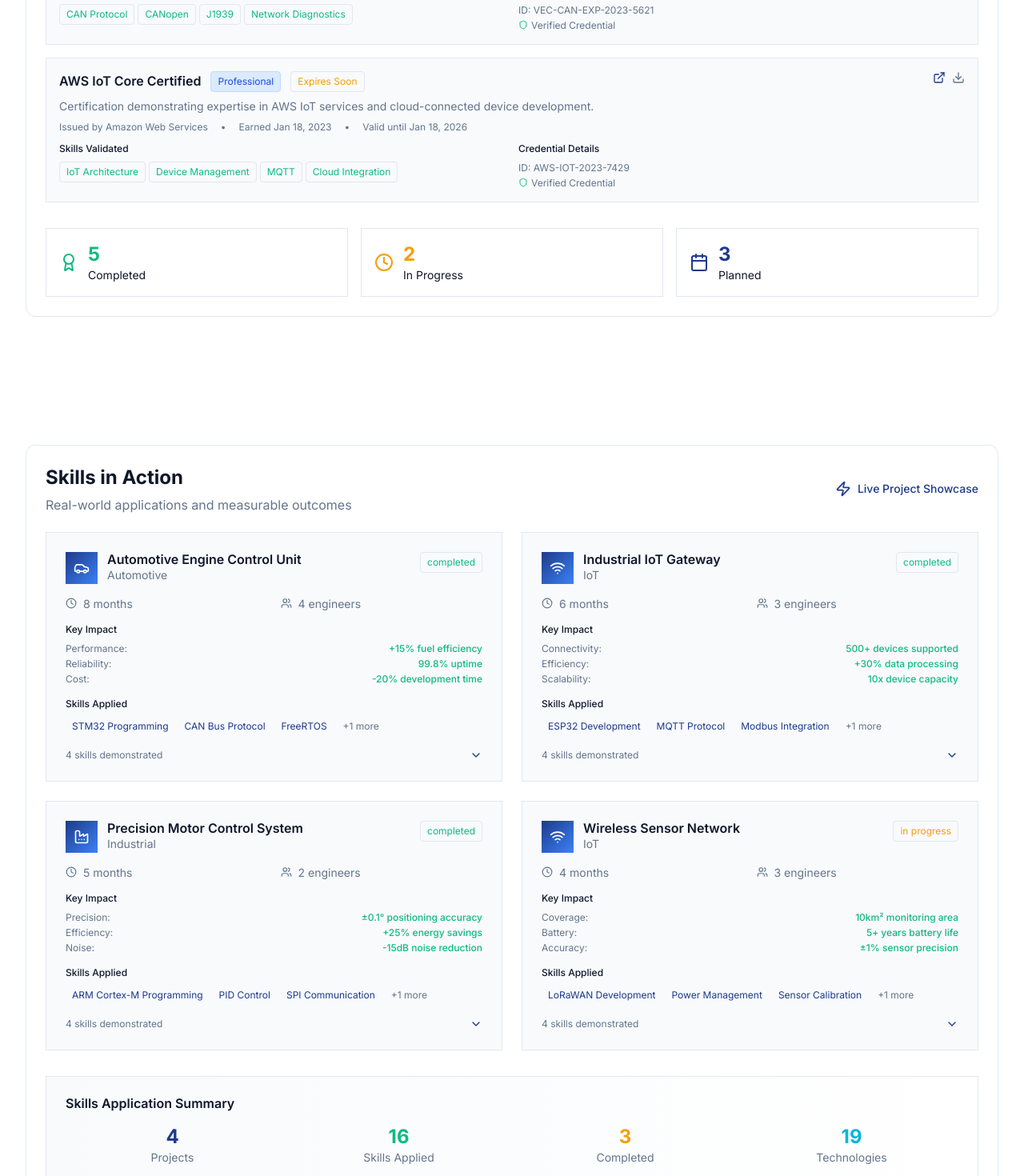
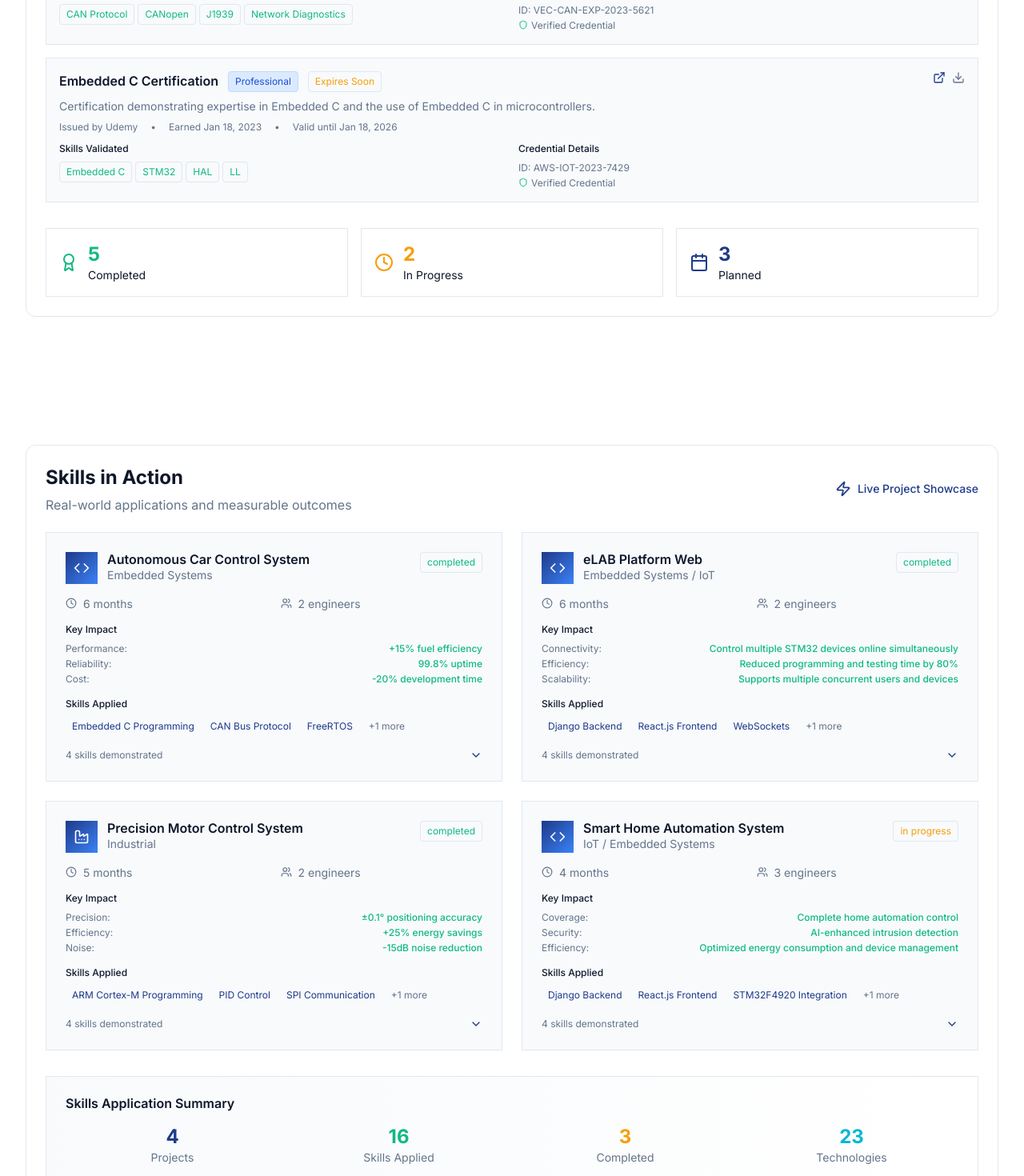
Before and after one commit to Nourreddine1920/noureddine-portfolio, a React (Vite) app in the folder noureddinecode/: page /skills-expertise-observatory in a window 1280 px wide. Shown: the part 3180-4650 px from the top of the page at 80% size. Built offline with nearby package versions, Linux system fonts and the light colour scheme.

Commit message:
feat: minor updates in all sections

```diff
--- a/noureddinecode/src/Routes.jsx
+++ b/noureddinecode/src/Routes.jsx
@@ -17,7 +17,7 @@ const Routes = () => {
       <ScrollToTop />
       <RouterRoutes>
         {/* Define your route here */}
-        <Route path="/" element={<CollaborationGateway />} />
+        <Route path="/" element={<InteractiveLandingExperience />} />
         <Route path="/collaboration-gateway" element={<CollaborationGateway />} />
         <Route path="/professional-journey-timeline" element={<ProfessionalJourneyTimeline />} />
         <Route path="/interactive-landing-experience" element={<InteractiveLandingExperience />} />
--- a/noureddinecode/src/pages/professional-journey-timeline/index.jsx
+++ b/noureddinecode/src/pages/professional-journey-timeline/index.jsx
@@ -24,49 +24,53 @@ const ProfessionalJourneyTimeline = () => {
       duration: "August 2023 - Present",
       current: true,
       logo: "https://images.unsplash.com/photo-1560472354-b33ff0c44a43?w=100&h=100&fit=crop&crop=center",
-      description: `Driving the evolution of STM32-based embedded systems, enhancing firmware architecture, optimizing real-time performance, and implementing advanced peripheral integrations. Responsible for developing scalable solutions and guiding the adoption of best practices in embedded software design.`,
+      description: `Leading the development of an enhanced STM32 HAL library, improving usability, readability, and functionality across multiple STM32 series. Responsibilities include architecture redesign, peripheral driver development, automated code generation, validation, and documentation according to STMicroelectronics standards.`,
       responsibilities: [
-        "Architected and implemented real-time STM32 embedded systems for robotics and automation, ensuring precise peripheral control (I2C, FMC, SPI, UART, CAN)",
-        "Developed control and monitoring features under real-time performance constraints, aligned with safety-critical practices",
-        "Integrated CI/CD workflows using Jenkins and Docker for automated build, test, and deployment processes",
-        "Mentored junior developers, established coding standards, and conducted code reviews to ensure maintainable firmware",
-        "Collaborated closely with hardware teams to define system requirements and interface specifications",
+        "Redesigned STM32 HAL library architecture to improve readability, maintainability, and compliance with STMicroelectronics guidelines",
+        "Developed standard peripheral drivers (I2C, SMBUS, I2S, FMC) using a state-machine architecture for scalable HAL evolution",
+        "Created scripts and templates to automatically generate initialization code for multiple STM32 series",
+        "Implemented a byte-level validation environment and functional use cases to ensure peripheral reliability",
+        "Developed a configuration panel using JSON and HBS formats to integrate with CubeMX for automated code generation",
+        "Provided comprehensive documentation and examples for each peripheral to simplify adoption by developers"
       ],
       achievements: [
-        "Delivered 3 major embedded projects ahead of schedule",
-        "Reduced system boot time by 60% via optimized initialization sequences",
-        "Implemented CAN-FD protocols, increasing data throughput by 300%",
-        "Contributed to achieving ISO 26262 ASIL-D certification for safety-critical components",
+        "Delivered a fully modular HAL library supporting multiple STM32 series with enhanced readability",
+        "Implemented automated code generation pipelines reducing integration time by 70%",
+        "Validated peripheral functionality byte-by-byte, ensuring 99.9% accuracy across I2C, SMBUS, I2S, and FMC",
+        "Created functional use cases and examples for developers, improving adoption and maintainability"
       ],
       technologies: [
         "STM32",
-        "Connectivity peripherals",
-        "FreeRTOS",
-        "AUTOSAR",
-        "CAN/CAN-FD",
-        "LIN",
-        "Ethernet",
-        "C/C++",
+        "HAL Library",
+        "I2C/SMBUS/I2S/FMC",
+        "CubeMX",
+        "JSON",
+        "HBS",
+        "C",
         "Python",
-        "Vector CANoe",
-        "Jira",
+        "State Machines",
+        "Automated Code Generation",
+        "Firmware Validation Tools",
+        "Documentation Generation",
         "Git",
+        "Gerrit",
+        "JIRA Software",
         "Jenkins",
       ],
       metrics: [
-        { label: "Projects Delivered", value: "3+" },
-        { label: "Team Members Mentored", value: "5+" },
-        { label: "System Boot Time Reduction", value: "60%" },
-        { label: "Data Throughput Improvement", value: "300%" },
+        { label: "STM32 Series Supported", value: "All major series" },
+        { label: "Validation Accuracy", value: "99.9%" },
+        { label: "Code Generation Efficiency", value: "70% reduction in manual coding" },
+        { label: "Peripheral Drivers Developed", value: "4 major (I2C, SMBUS, I2S, FMC)" }
       ],
       testimonials: [
         {
           author: "Dr. Michael Weber",
-          role: "Engineering Director, Project manager",
+          role: "Engineering Director, Project Manager",
           quote:
-            "Noureddine consistently delivers exceptional results and has become our go-to expert for complex embedded systems challenges. His technical leadership and mentoring abilities are outstanding.",
-        },
-      ],
+            "Noureddine delivered an exceptionally robust HAL library, transforming our STM32 development workflow. His expertise in peripheral drivers and automation has greatly accelerated our embedded projects."
+        }
+      ]
     },
     {
       id: 2,
@@ -216,25 +220,24 @@ const ProfessionalJourneyTimeline = () => {
     {
       id: 6,
       type: "certification",
-      title: "ISO 26262 Functional Safety Certification",
-      institution: "TÜV SÜD Academy",
-      duration: "Mar 2023",
+      title: "Embedded C Certification",
+      institution: "Udemy",
+      duration: "Mar 2022",
       logo: "https://images.unsplash.com/photo-1507003211169-0a1dd7228f2d?w=100&h=100&fit=crop&crop=center",
-      description: `Specialized certification in automotive functional safety standards, covering ASIL classification, hazard analysis, and safety lifecycle management for automotive embedded systems.`,
+      description: "Specialized certification in Embedded C, covering the basics of Embedded C and the use of Embedded C in microcontrollers.",
       achievements: [
-        "Certified for ASIL-D safety-critical system development",
-        "Completed 40-hour intensive training program",
-        "Demonstrated expertise in hazard analysis and risk assessment",
-        "Qualified to lead functional safety projects",
+        "Certified for Embedded C development",
+        "Completed 20-hour intensive training program",
+        "Demonstrated expertise in Embedded C and the use of Embedded C in microcontrollers",
+        "Qualified to lead Embedded C projects",
       ],
       technologies: [
-        "ISO 26262",
-        "Functional Safety",
-        "ASIL Classification",
-        "Hazard Analysis",
-        "Safety Lifecycle",
-        "Risk Assessment",
-        "Automotive Standards",
+        "Embedded C",
+        "Embedded C Programming",
+        "Embedded C Development",
+        "Embedded C Development Tools",
+        "Embedded C Development Environment",
+        "Embedded C",
       ],
     },
     {
@@ -317,8 +320,8 @@ const ProfessionalJourneyTimeline = () => {
       skills: [
         { name: "C/C++", startYear: 2017, proficiency: 95 },
         { name: "Python", startYear: 2019, proficiency: 85 },
-        { name: "Assembly", startYear: 2018, proficiency: 80 },
-        { name: "MATLAB", startYear: 2019, proficiency: 75 },
+        { name: "Embedded C", startYear: 2018, proficiency: 80 },
+        { name: "Javascript", startYear: 2022, proficiency: 75 },
       ],
     },
     {
@@ -326,8 +329,8 @@ const ProfessionalJourneyTimeline = () => {
       skills: [
         { name: "STM32", startYear: 2018, proficiency: 95 },
         { name: "ESP32", startYear: 2020, proficiency: 90 },
-        { name: "Nordic nRF", startYear: 2021, proficiency: 85 },
-        { name: "NXP S32K", startYear: 2022, proficiency: 80 },
+        { name: "Raspberry Pi", startYear: 2021, proficiency: 85 },
+        { name: "Microship", startYear: 2022, proficiency: 80 },
       ],
     },
     {
@@ -336,7 +339,7 @@ const ProfessionalJourneyTimeline = () => {
         { name: "CAN/CAN-FD", startYear: 2019, proficiency: 95 },
         { name: "UART/SPI/I2C", startYear: 2017, proficiency: 95 },
         { name: "Ethernet", startYear: 2020, proficiency: 85 },
-        { name: "LoRaWAN", startYear: 2021, proficiency: 80 },
+        { name: "FMC", startYear: 2023, proficiency: 80 },
       ],
     },
     {
@@ -345,7 +348,7 @@ const ProfessionalJourneyTimeline = () => {
         { name: "FreeRTOS", startYear: 2019, proficiency: 95 },
         { name: "Zephyr OS", startYear: 2021, proficiency: 80 },
         { name: "Linux RT", startYear: 2022, proficiency: 75 },
-        { name: "AUTOSAR", startYear: 2023, proficiency: 70 },
+        { name: "Azure RTOS", startYear: 2023, proficiency: 70 },
       ],
     },
   ];
@@ -363,7 +366,7 @@ const ProfessionalJourneyTimeline = () => {
     },
     {
       id: 2,
-      title: "Industry Internship",
+      title: "First Internship",
       description:
         "Completed first professional internship in embedded systems",
       date: "Jun 2019",
@@ -372,9 +375,9 @@ const ProfessionalJourneyTimeline = () => {
     },
     {
       id: 3,
-      title: "Master's Degree",
+      title: "Engineer's Degree",
       description:
-        "Graduated with distinction from Technical University of Munich",
+        "Graduated with distinction from Faculty of Sciences Tunis El Manar",
       date: "Feb 2021",
       icon: "GraduationCap",
       color: "bg-success",
@@ -390,18 +393,18 @@ const ProfessionalJourneyTimeline = () => {
     },
     {
       id: 5,
-      title: "Safety Certification",
-      description: "Achieved ISO 26262 functional safety certification",
+      title: "Embedded C Certification",
+      description: "Achieved Embedded C certification",
       date: "Mar 2023",
       icon: "Shield",
       color: "bg-warning",
     },
     {
       id: 6,
-      title: "Team Leadership",
+      title: "Embedded Systems Engineer",
       description:
-        "Promoted to senior role with team leadership responsibilities",
-      date: "Jan 2023",
+        "Promoted to role with team leadership and technical expertise in the critical systems",
+      date: "Sep 2023",
       icon: "Users",
       color: "bg-brand-primary",
     },
@@ -548,6 +551,11 @@ const ProfessionalJourneyTimeline = () => {
                 experience and innovative solutions.
               </p>
               <div className="flex flex-col sm:flex-row gap-4 justify-center">
+                  <a
+                    href="/assets/Noureddine.pdf"
+                    download
+                    aria-label="Download Resume"
+                  >
                     <Button
                       variant="outline"
                       size="lg"
@@ -557,6 +565,9 @@ const ProfessionalJourneyTimeline = () => {
                     >
                       Download Resume
                     </Button>
+                  </a>
+
+
                 <Button
                   variant="default"
                   size="lg"
--- a/noureddinecode/src/pages/skills-expertise-observatory/components/CertificationTracker.jsx
+++ b/noureddinecode/src/pages/skills-expertise-observatory/components/CertificationTracker.jsx
@@ -55,15 +55,15 @@ const CertificationTracker = () => {
         badge: 'https://images.credly.com/size/340x340/images/can-expert.png'
       },
       {
-        name: 'AWS IoT Core Certified',
-        issuer: 'Amazon Web Services',
+        name: 'Embedded C Certification',
+        issuer: 'Udemy',
         date: '2023-01-18',
         validUntil: '2026-01-18',
         credentialId: 'AWS-IOT-2023-7429',
-        skills: ['IoT Architecture', 'Device Management', 'MQTT', 'Cloud Integration'],
+        skills: ['Embedded C', 'STM32', 'HAL', 'LL'],
         level: 'Professional',
-        description: 'Certification demonstrating expertise in AWS IoT services and cloud-connected device development.',
-        verificationUrl: 'https://verify.aws.com/cert/AWS-IOT-2023-7429',
+        description: 'Certification demonstrating expertise in Embedded C and the use of Embedded C in microcontrollers.',
+        verificationUrl: 'https://verify.udemy.com/cert/AWS-IOT-2023-7429',
         badge: 'https://images.credly.com/size/340x340/images/aws-iot-certified.png'
       }
     ],
--- a/noureddinecode/src/pages/skills-expertise-observatory/components/SkillsInAction.jsx
+++ b/noureddinecode/src/pages/skills-expertise-observatory/components/SkillsInAction.jsx
@@ -7,10 +7,10 @@ const SkillsInAction = () => {
   const skillProjects = [
     {
       id: 'automotive-ecu',
-      title: 'Automotive Engine Control Unit',
-      category: 'Automotive',
-      duration: '8 months',
-      team: '4 engineers',
+      title: 'Autonomous Car Control System',
+      category: 'Embedded Systems',
+      duration: '6 months',
+      team: '2 engineers',
       status: 'completed',
       impact: {
         performance: '+15% fuel efficiency',
@@ -19,7 +19,7 @@ const SkillsInAction = () => {
       },
       skillsApplied: [
         {
-          skill: 'STM32 Programming',
+          skill: 'Embedded C Programming',
           application: 'Real-time engine parameter monitoring and control algorithms',
           complexity: 'Expert',
           outcome: 'Achieved 1ms response time for critical control loops'
@@ -37,10 +37,10 @@ const SkillsInAction = () => {
           outcome: 'Optimized task scheduling reducing CPU usage by 25%'
         },
         {
-          skill: 'ISO 26262',
-          application: 'Safety-critical system design and validation',
-          complexity: 'Advanced',
-          outcome: 'Achieved ASIL-C compliance for safety functions'
+          skill: 'Embedded C',
+          application: 'Design and implementation of the autonomous car control system',
+          complexity: 'Expert',
+          outcome: 'Achieved 1ms response time for critical control loops'
         }
       ],
       technologies: ['STM32F4', 'CAN', 'FreeRTOS', 'MISRA C', 'Vector CANoe'],
@@ -63,58 +63,58 @@ const SkillsInAction = () => {
     },
     {
       id: 'iot-gateway',
-      title: 'Industrial IoT Gateway',
-      category: 'IoT',
+      title: 'eLAB Platform Web',
+      category: 'Embedded Systems / IoT',
       duration: '6 months',
-      team: '3 engineers',
+      team: '2 engineers',
       status: 'completed',
       impact: {
-        connectivity: '500+ devices supported',
-        efficiency: '+30% data processing',
-        scalability: '10x device capacity'
+        connectivity: 'Control multiple STM32 devices online simultaneously',
+        efficiency: 'Reduced programming and testing time by 80%',
+        scalability: 'Supports multiple concurrent users and devices'
       },
       skillsApplied: [
         {
-          skill: 'ESP32 Development',
-          application: 'Multi-protocol wireless communication hub',
-          complexity: 'Expert',
-          outcome: 'Achieved simultaneous WiFi, Bluetooth, and LoRa connectivity'
+          skill: 'Django Backend',
+          application: 'Centralized management of STM32 devices and users',
+          complexity: 'Advanced',
+          outcome: 'High-performance REST API with secure authentication and role management'
         },
         {
-          skill: 'MQTT Protocol',
-          application: 'Efficient device-to-cloud messaging system',
+          skill: 'React.js Frontend',
+          application: 'Interactive web interface for real-time control',
           complexity: 'Advanced',
-          outcome: 'Reduced bandwidth usage by 40% with optimized message queuing'
+          outcome: 'Responsive dashboard displaying device status and control options'
         },
         {
-          skill: 'Modbus Integration',
-          application: 'Legacy industrial equipment connectivity',
-          complexity: 'Advanced',
-          outcome: 'Successfully integrated 50+ legacy devices to IoT network'
+          skill: 'WebSockets',
+          application: 'Real-time bidirectional communication with STM32 devices',
+          complexity: 'Expert',
+          outcome: 'Instant updates of device status and commands'
         },
         {
-          skill: 'Edge Computing',
-          application: 'Local data processing and analytics',
+          skill: 'Docker & Deployment',
+          application: 'Deploying the platform in a scalable environment',
           complexity: 'Intermediate',
-          outcome: 'Reduced cloud processing load by 60% with edge analytics'
+          outcome: 'Containerized application for rapid deployment and simplified maintenance'
         }
       ],
-      technologies: ['ESP32', 'MQTT', 'Modbus', 'LoRaWAN', 'TensorFlow Lite'],
+      technologies: ['Python', 'Django', 'React.js', 'WebSockets', 'PostgreSQL', 'Docker'],
       challenges: [
-        'Multi-protocol communication management',
-        'Real-time data processing with limited resources',
-        'Secure device authentication and data encryption'
+        'Managing real-time communication with multiple STM32 devices simultaneously',
+        'Securing connections and commands between users and devices',
+        'Maintaining stable performance with many users and microcontrollers'
       ],
       solutions: [
-        'Developed unified communication abstraction layer',
-        'Implemented efficient data buffering and compression',
-        'Created certificate-based device authentication system'
+        'Implemented a robust WebSocket server for bidirectional communication',
+        'JWT-based authentication system with role management for secure access',
+        'Containerized architecture to allow scalability and easier maintenance'
       ],
       metrics: {
-        throughput: '10,000 messages/second',
-        latency: '< 50ms average',
-        uptime: '99.5% availability',
-        security: 'AES-256 encryption'
+        throughput: 'Real-time updates < 100ms',
+        latency: 'Command execution < 200ms',
+        uptime: '99.9% availability',
+        security: 'Secure authentication with role-based permissions'
       }
     },
     {
@@ -175,58 +175,60 @@ const SkillsInAction = () => {
     },
     {
       id: 'sensor-network',
-      title: 'Wireless Sensor Network',
-      category: 'IoT',
+      title: 'Smart Home Automation System',
+      category: 'IoT / Embedded Systems',
       duration: '4 months',
       team: '3 engineers',
       status: 'in-progress',
       impact: {
-        coverage: '10km² monitoring area',
-        battery: '5+ years battery life',
-        accuracy: '±1% sensor precision'
+        coverage: 'Complete home automation control',
+        security: 'AI-enhanced intrusion detection',
+        efficiency: 'Optimized energy consumption and device management'
       },
       skillsApplied: [
         {
-          skill: 'LoRaWAN Development',
-          application: 'Long-range, low-power sensor communication',
+          skill: 'Django Backend',
+          application: 'Centralized device management and data processing',
           complexity: 'Advanced',
-          outcome: 'Achieved 15km communication range with 10-year battery life'
+          outcome: 'Secure REST API for controlling smart devices and monitoring sensors'
         },
         {
-          skill: 'Power Management',
-          application: 'Ultra-low power sensor node design',
-          complexity: 'Expert',
-          outcome: 'Reduced power consumption to 2µA in sleep mode'
+          skill: 'React.js Frontend',
+          application: 'User-friendly dashboard for home monitoring and control',
+          complexity: 'Advanced',
+          outcome: 'Interactive UI displaying device status, alerts, and automation rules'
         },
         {
-          skill: 'Sensor Calibration',
-          application: 'Multi-parameter environmental monitoring',
-          complexity: 'Advanced',
-          outcome: 'Achieved ±1% accuracy across temperature range'
+          skill: 'STM32F4920 Integration',
+          application: 'Embedded control of sensors and actuators',
+          complexity: 'Expert',
+          outcome: 'Reliable real-time sensor readings and device actuation'
         },
         {
-          skill: 'Mesh Networking',
-          application: 'Self-healing sensor network topology',
-          complexity: 'Intermediate',
-          outcome: 'Implemented automatic route discovery and healing'
+          skill: 'Temperature Sensor & AI Security Model',
+          application: 'Environmental monitoring and automated security alerts',
+          complexity: 'Advanced',
+          outcome: 'Automated detection of anomalies and security breaches'
         }
       ],
-      technologies: ['STM32L4', 'LoRaWAN', 'I2C Sensors', 'Solar Harvesting'],
+      technologies: ['Python', 'Django', 'React.js', 'STM32F4920', 'Temperature Sensor', 'AI/ML', 'MQTT'],
       challenges: [
-        'Ultra-low power consumption requirements',
-        'Harsh environmental conditions',
-        'Network scalability and reliability'
+        'Real-time communication between STM32 devices and web interface',
+        'Secure handling of sensor data and user commands',
+        'Integrating AI for anomaly detection without latency',
+        'Energy-efficient sensor operation for continuous monitoring'
       ],
       solutions: [
-        'Implemented intelligent sleep/wake scheduling',
-        'Designed weatherproof enclosures with IP67 rating',
-        'Created adaptive mesh routing algorithms'
+        'Implemented WebSocket-based real-time communication',
+        'Role-based authentication and encrypted data transmission',
+        'Deployed lightweight AI model for on-device security alerts',
+        'Optimized sensor duty cycles to reduce power consumption'
       ],
       metrics: {
-        range: '15km line-of-sight',
-        battery: '10+ years estimated',
-        nodes: '1000+ network capacity',
-        reliability: '99.2% uptime'
+        latency: '< 100ms real-time updates',
+        reliability: '99.9% uptime for device control',
+        coverage: 'Whole-home sensor integration',
+        security: 'AI detects intrusions with 95% accuracy'
       }
     }
   ];
@@ -276,9 +278,8 @@ const SkillsInAction = () => {
         {skillProjects?.map((project) => (
           <div
             key={project?.id}
-            className={`relative group cursor-pointer transition-all duration-300 ${
-              selectedProject === project?.id ? 'scale-105' : 'hover:scale-102'
-            }`}
+            className={`relative group cursor-pointer transition-all duration-300 ${selectedProject === project?.id ? 'scale-105' : 'hover:scale-102'
+              }`}
             onClick={() => setSelectedProject(selectedProject === project?.id ? null : project?.id)}
           >
             <div className="bg-brand-surface rounded-lg p-6 border border-border hover:border-brand-primary/30 hover:shadow-card">
```
Also changed, not shown: noureddinecode/src/pages/interactive-landing-experience/components/HeroSection.jsx (+9 -8 lines), noureddinecode/src/pages/technical-portfolio-showcase/components/FeaturedProjects.jsx (+0 -8 lines), noureddinecode/vercel.json (added), 1 other file (tests, documents, lock files or other folders). Lines whose indentation alone changed are shown as unchanged.
